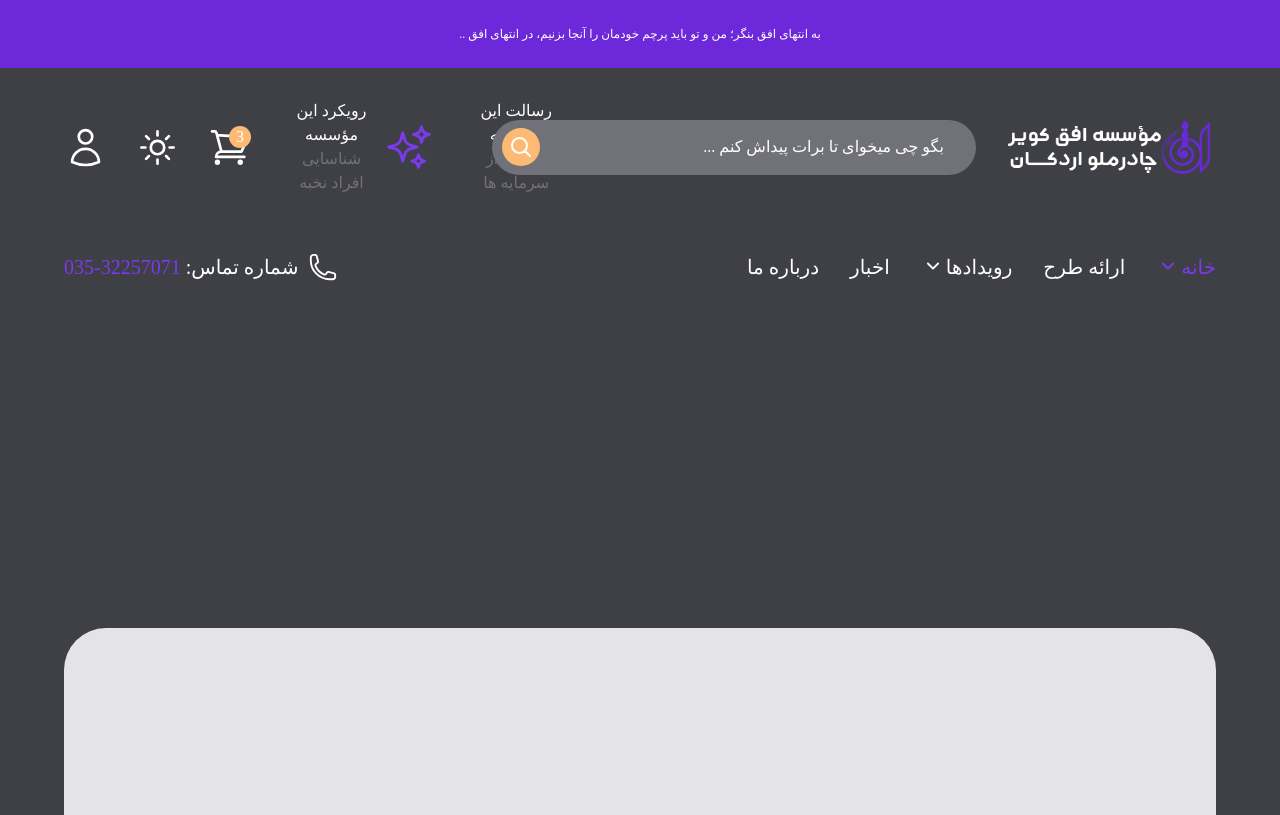
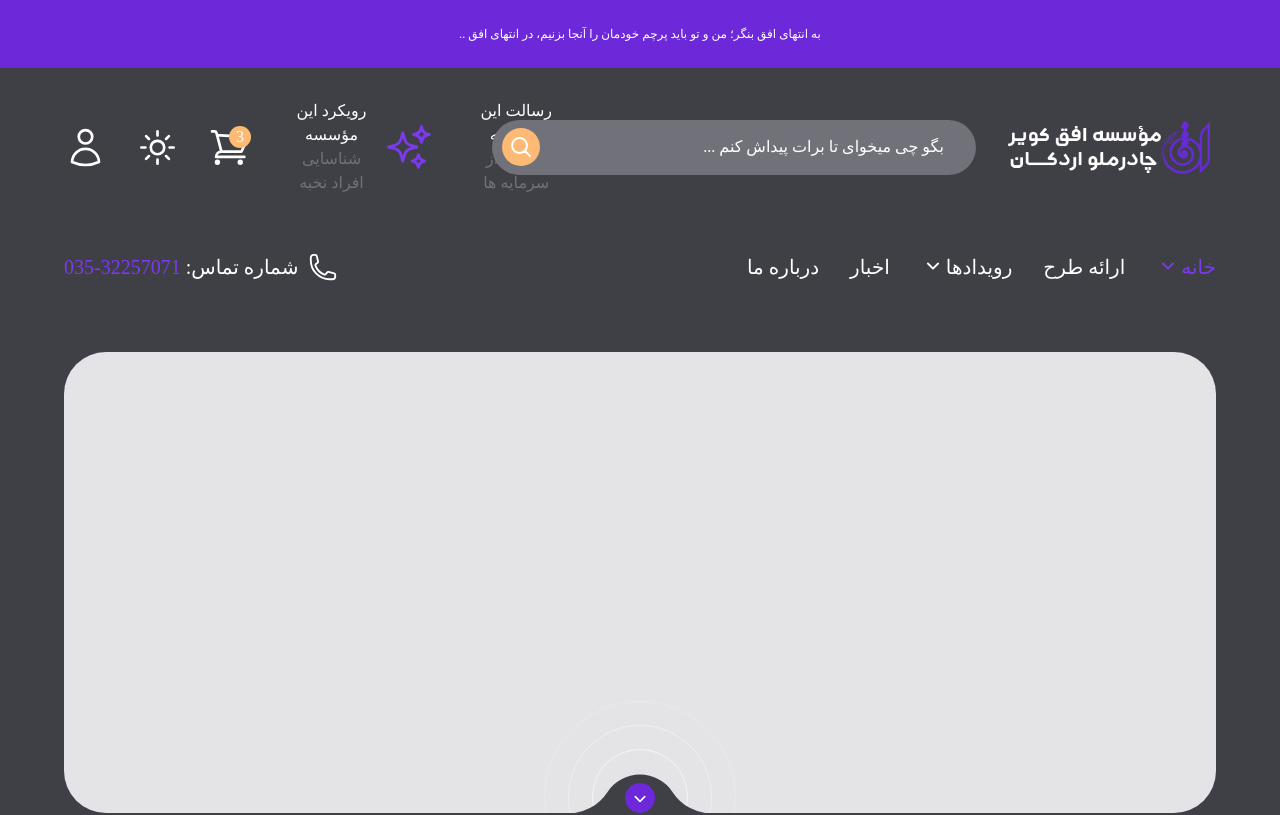
Before and after one commit to Erfanmah7/ofoghkca, a React (Vite) app: page / in a window 1280 px wide. Shown: the top 815 px of the page. Built offline with nearby package versions, Linux system fonts and the light colour scheme; a web font is replaced by a local one.

Commit message:
size top

```diff
--- a/src/pages/HomePage.jsx
+++ b/src/pages/HomePage.jsx
@@ -2,7 +2,7 @@ import React from "react";
 
 function HomePage() {
   return (
-    <div className="md:mt-[346px] container mt-[130px] mb-4 flex flex-col justify-center md:container">
+    <div className="md:mt-[70px] container mt-[20px] mb-4 flex flex-col justify-center md:container">
       {/* banner */}
       <div
         href="#"
```
